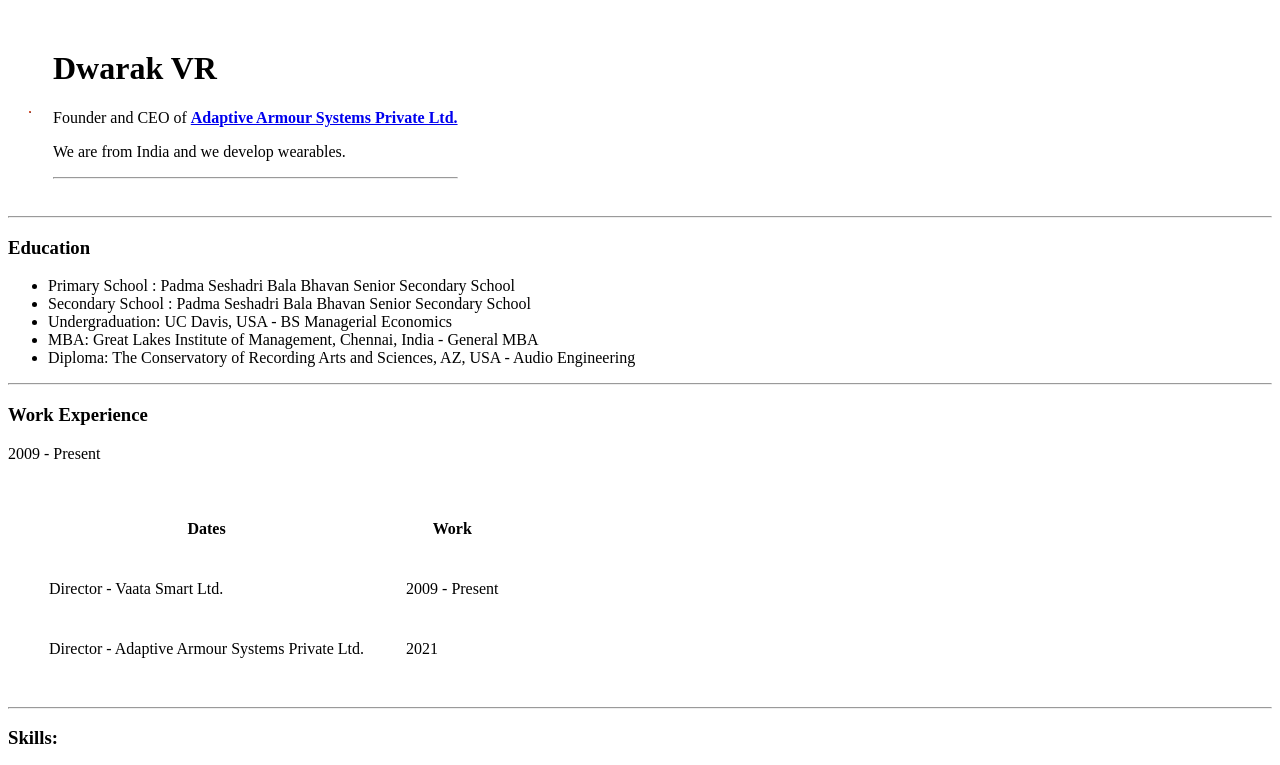
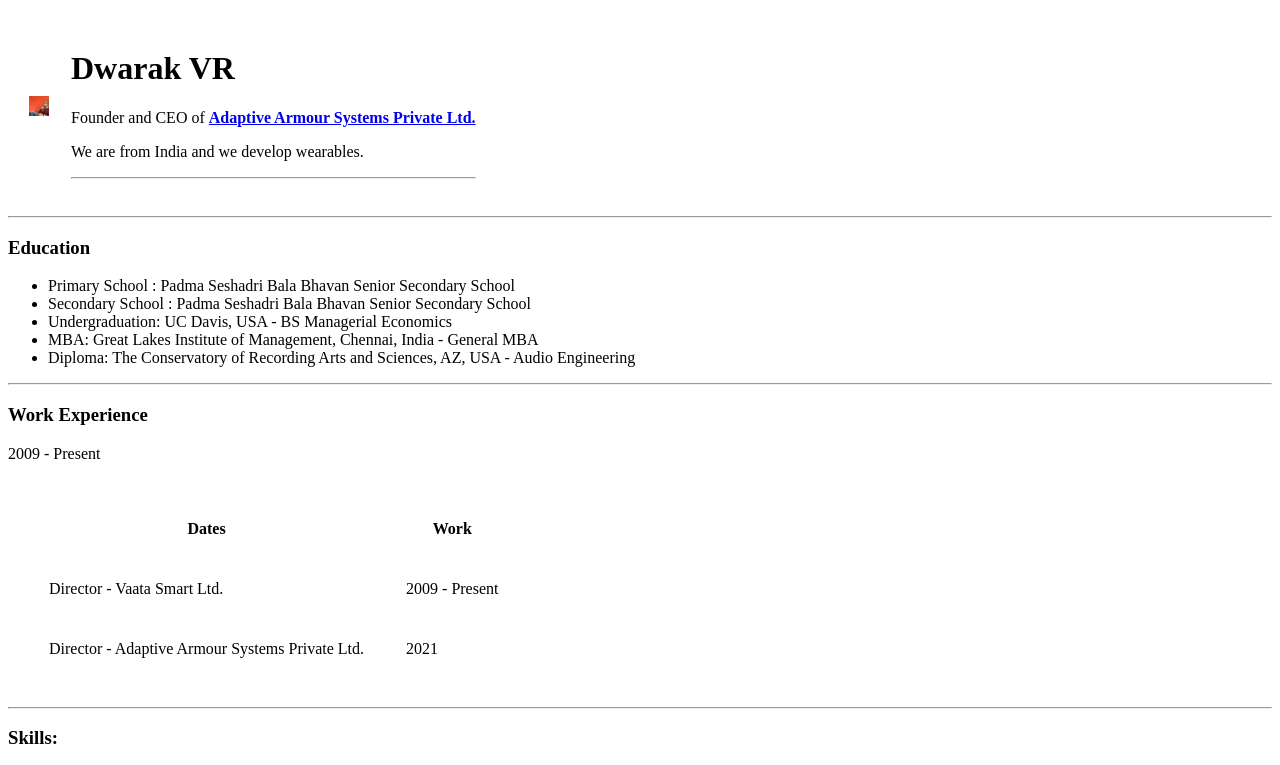
Before and after one commit to vrdwarak/cv, a plain HTML site: page index.html in a window 1280 px wide. Shown: the top 765 px of the page. Drawn offline with Linux system fonts and the light colour scheme.

Commit message:
Update index.html

```diff
--- a/index.html
+++ b/index.html
@@ -11,7 +11,7 @@
 <body>
   <table cellspacing="20">
     <tr>
-    <td><img src="https://github.com/vrdwarak/cv/blob/master/Images/Dwarak.jpg?raw=true"  width="2" length="2"></td>
+    <td><img src="https://github.com/vrdwarak/cv/blob/master/Images/Dwarak.jpg?raw=true"  width="20" length="20"></td>
       <td>
         <h1>Dwarak VR</h1>
         <p>Founder and CEO of <strong> <a href="https://www.adaptivearmour.com">Adaptive Armour Systems Private Ltd.</a> </strong></p>
```
